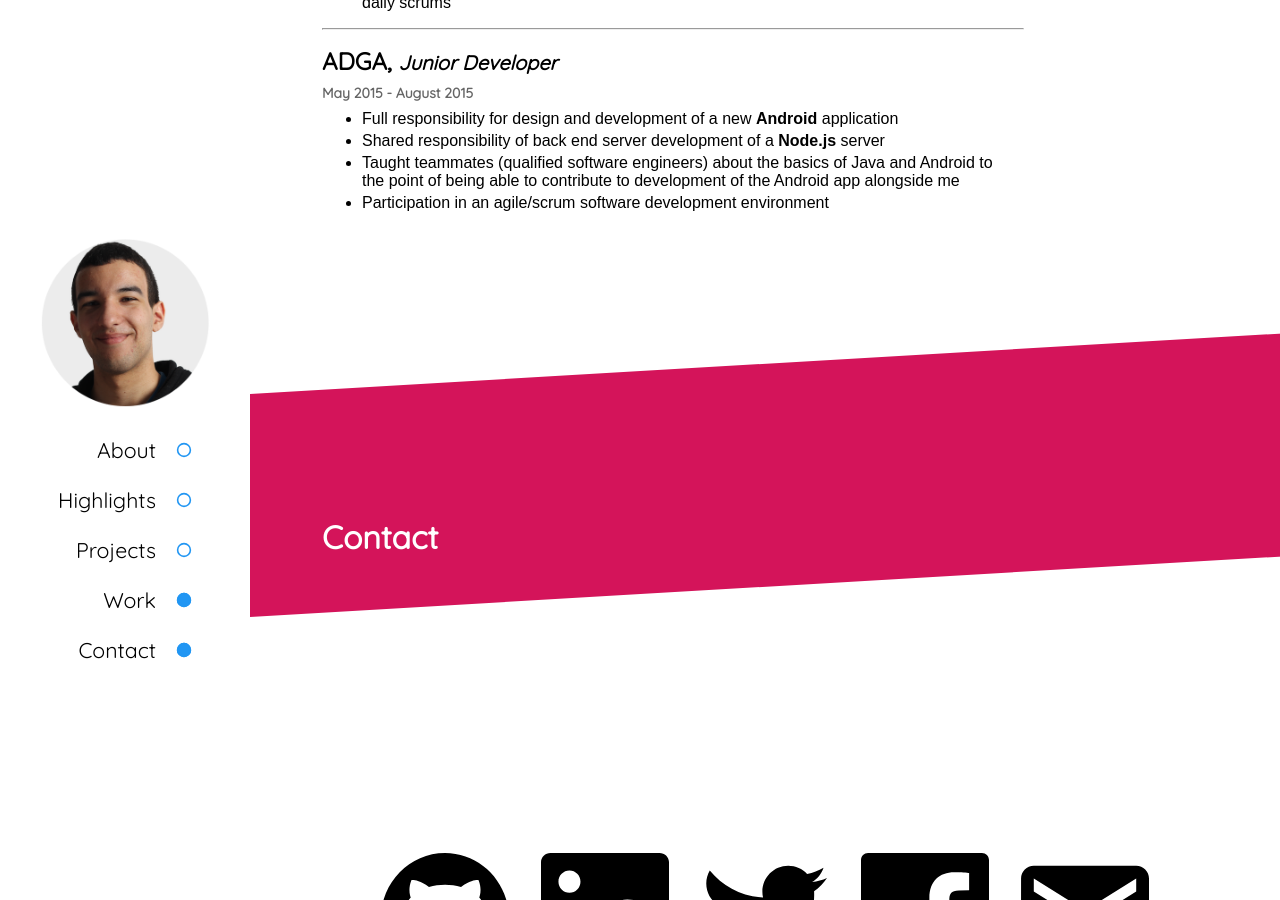
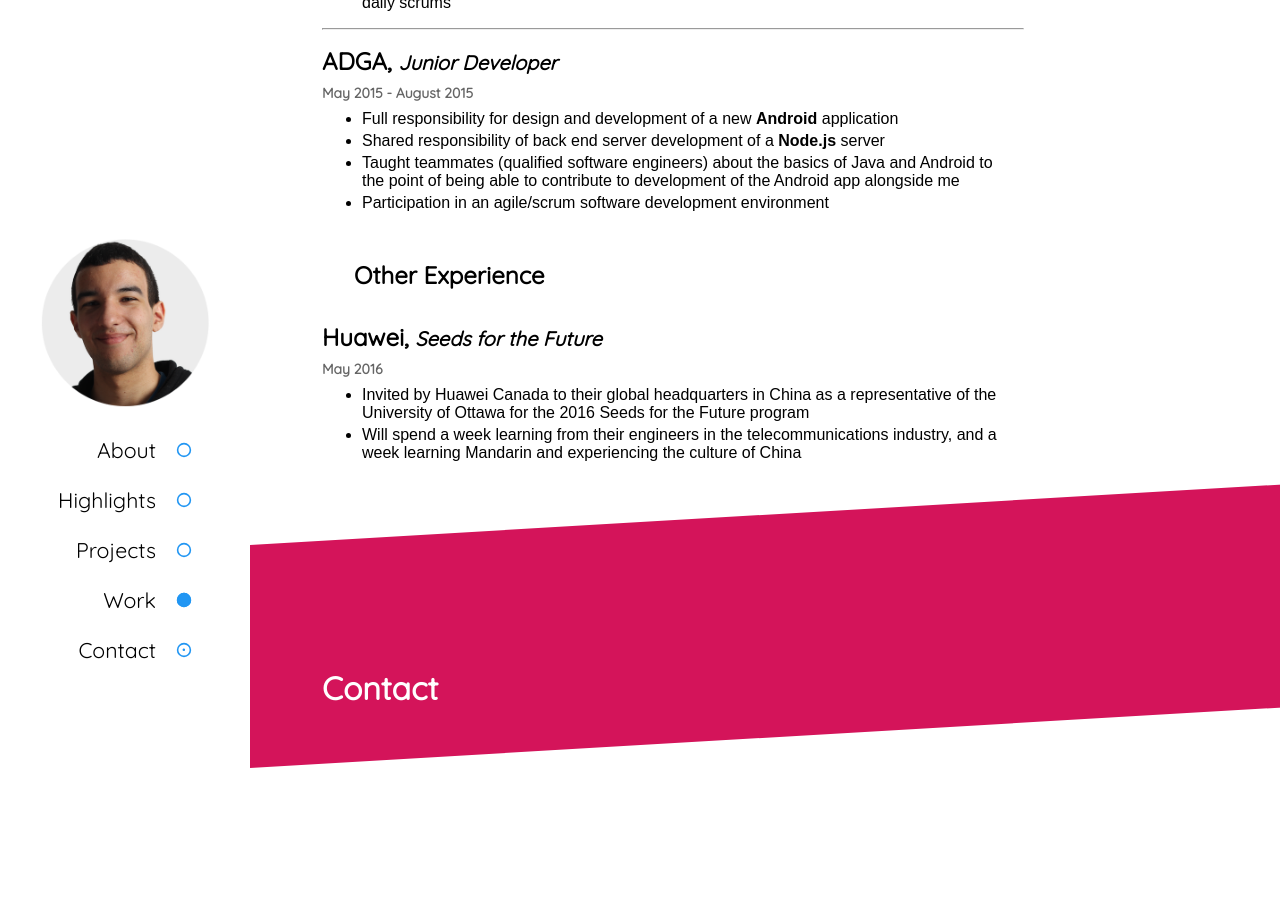
Before and after one commit to joseph-roque/joseph-roque.github.io, a Jekyll site: the page built from index.html, in a window 1280 px wide and 900 px high, scrolled down 6334 px. Built offline with Jekyll 4.4.1, drawn with Linux system fonts in a browser that asks for light colours; some web fonts are replaced.

Commit message:
Adding huawei experience

```diff
--- /dev/null
+++ b/_data/work_experience_other.yml
@@ -0,0 +1,6 @@
+- name: Huawei
+  position: Seeds for the Future
+  time: May 2016
+  tasks:
+    - point: Invited by Huawei Canada to their global headquarters in China as a representative of the University of Ottawa for the 2016 Seeds for the Future program
+    - point: Will spend a week learning from their engineers in the telecommunications industry, and a week learning Mandarin and experiencing the culture of China
--- a/index.html
+++ b/index.html
@@ -199,6 +199,24 @@ loadjs: true
         <hr />
       {% endif %}
     {% endfor %}
+
+    <h2 class='section-title'>Other Experience</h2>
+    {% for work in site.data.work_experience_other %}
+      <div class='work'>
+        <h2>{{ work.name }}, <span class='position'>{{ work.position }}</span></h2>
+        <h6>{{ work.time }}</h6>
+        <div class='tasks'>
+          <ul>
+            {% for task in work.tasks %}
+              <li>{{ task.point }}</li>
+            {% endfor %}
+          </ul>
+        </div>
+      </div>
+      {% if forloop.last == false %}
+        <hr />
+      {% endif %}
+    {% endfor %}
   </div>
 
   <!-- Bottom divider -->
```
